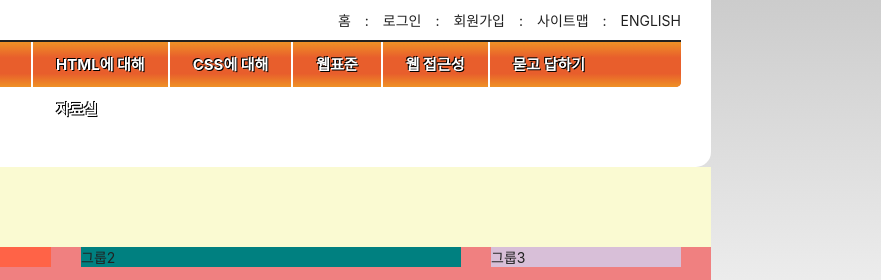
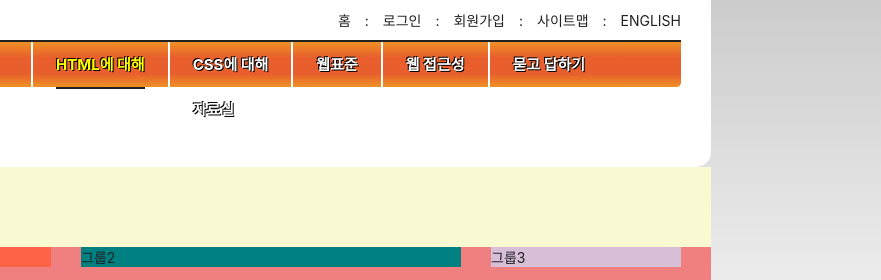
Before and after one commit to Stilllee/HTML5, a plain HTML site: page index.html in a window 1280 px wide. Shown: the top 280 px of the page, 399-1280 px from the left. Drawn offline with Linux system fonts and the light colour scheme; a web font is replaced by a local one.

Commit message:
is-active 가상요소로 밑줄 생성

```diff
--- a/styles/style.css
+++ b/styles/style.css
@@ -7,9 +7,8 @@
   position:absolute;
   width: 1px;
   height: 1px;
-  margin: -1px;
   overflow: hidden;
-  clip-path:polygon(0 0, 0 0, 0 0);
+  /* clip-path:polygon(0 0, 0 0, 0 0); */
 }
 
 /* 기본 스타일 */
@@ -111,6 +110,17 @@ body {
   text-shadow: 1px 1px 0 #000, -1px -1px 0 #000;
 }
 
+.is-active .menu-button {
+  color: #ff0;
+}
+
+.is-active .menu-button::after {
+  content: "";
+  display: block;
+  border-top: 2px solid #212121;
+}
+
+
 .menu-item {
   float: left;
   border-left: 2px solid #fff;
```
